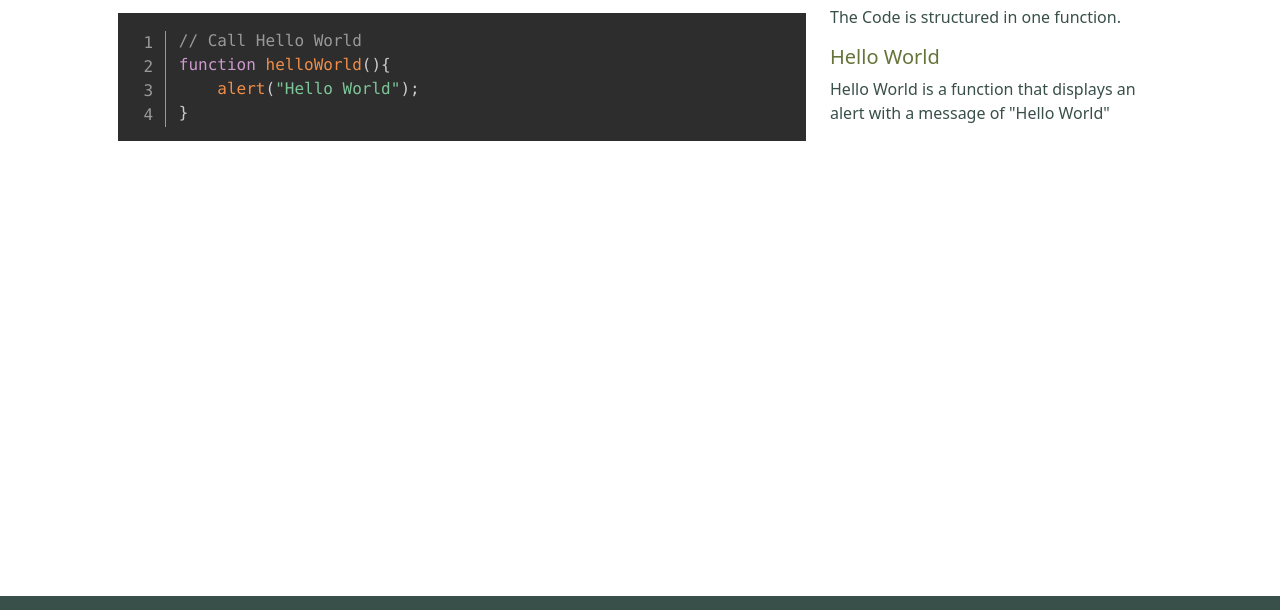
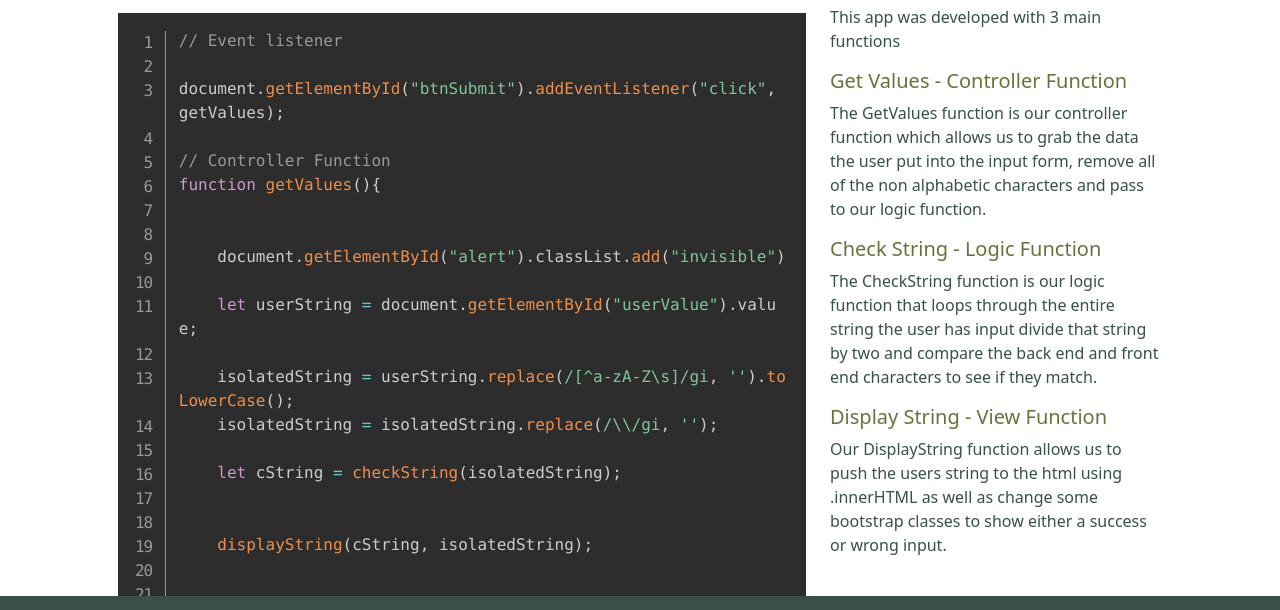
Before and after one commit to nddarnell/Taco-Cat, a plain HTML site: page code.html in a window 1280 px wide. Shown: the part 138-748 px from the top of the page. Drawn offline with nearby package versions, Linux system fonts and the light colour scheme.

Commit message:
Updated code.html
Added code to the code page along with explanations of each function

```diff
--- a/code.html
+++ b/code.html
@@ -60,17 +60,78 @@
                 <div class="col-md-8">
                     <pre class="line-numbers">
                         <code class="language-javascript">
-                            // Call Hello World
-                            function helloWorld(){
-                                alert("Hello World");
+                            // Event listener
+
+                            document.getElementById("btnSubmit").addEventListener("click", getValues);
+
+                            // Controller Function
+                            function getValues(){
+
+
+                                document.getElementById("alert").classList.add("invisible")
+
+                                let userString = document.getElementById("userValue").value;
+
+                                isolatedString = userString.replace(/[^a-zA-Z\s]/gi, '').toLowerCase();
+                                isolatedString = isolatedString.replace(/\\/gi, '');
+
+                                let cString = checkString(isolatedString);
+
+
+                                displayString(cString, isolatedString);
+
+
+                            }
+
+
+                            // Logic Function
+                            function checkString(userString){
+
+                                for (let index = 0; index < userString.length / 2; index++) {
+
+                                    if (userString[index] != userString[userString.length - 1 - index]) {
+                                        // return alert('It is not A Palindrom')
+                                        return false;
+                                    }
+
+                                }
+                                // return alert("Its a palindrome!")
+                                return true;
+
+                            }
+
+                            // View Function
+                            function displayString(cString, userString){
+
+                                if (cString) {
+
+                                    document.getElementById("alert").classList.remove("invisible");
+                                    document.getElementById("titleMsg").innerHTML = "Well done! You have entered a Palindrome!";
+                                    document.getElementById("bodyMsg").innerHTML = `Your phrased reversed is: ${userString}`
+
+                                }else{
+
+                                    document.getElementById("alert").classList.remove("invisible");
+                                    document.getElementById("alert").classList.remove("alert-success")
+                                    document.getElementById("alert").classList.add("alert-danger")
+                                    document.getElementById("titleMsg").innerHTML = "Sorry! You did not enter a Palindrome! Try Again!";
+                                    document.getElementById("bodyMsg").innerHTML = "";
+
+                                }
+
+
                             }
                         </code>
                     </pre>
                 </div>
                 <div class="col-md-4">
-                    <p>The Code is structured in one function.</p>
-                    <h5>Hello World</h5>
-                    <p>Hello World is a function that displays an alert with a message of "Hello World"</p>
+                    <p>This app was developed with 3 main functions</p>
+                    <h5>Get Values - Controller Function</h5>
+                    <p>The GetValues function is our controller function which allows us to grab the data the user put into the input form, remove all of the non alphabetic characters and pass to our logic function.</p>
+                    <h5>Check String - Logic Function</h5>
+                    <p>The CheckString function is our logic function that loops through the entire string the user has input divide that string by two and compare the back end and front end characters to see if they match.</p>
+                    <h5>Display String - View Function</h5>
+                    <p>Our DisplayString function allows us to push the users string to the html using .innerHTML as well as change some bootstrap classes to show either a success or wrong input.</p>
                 </div>
             </div>
         </div>
```
